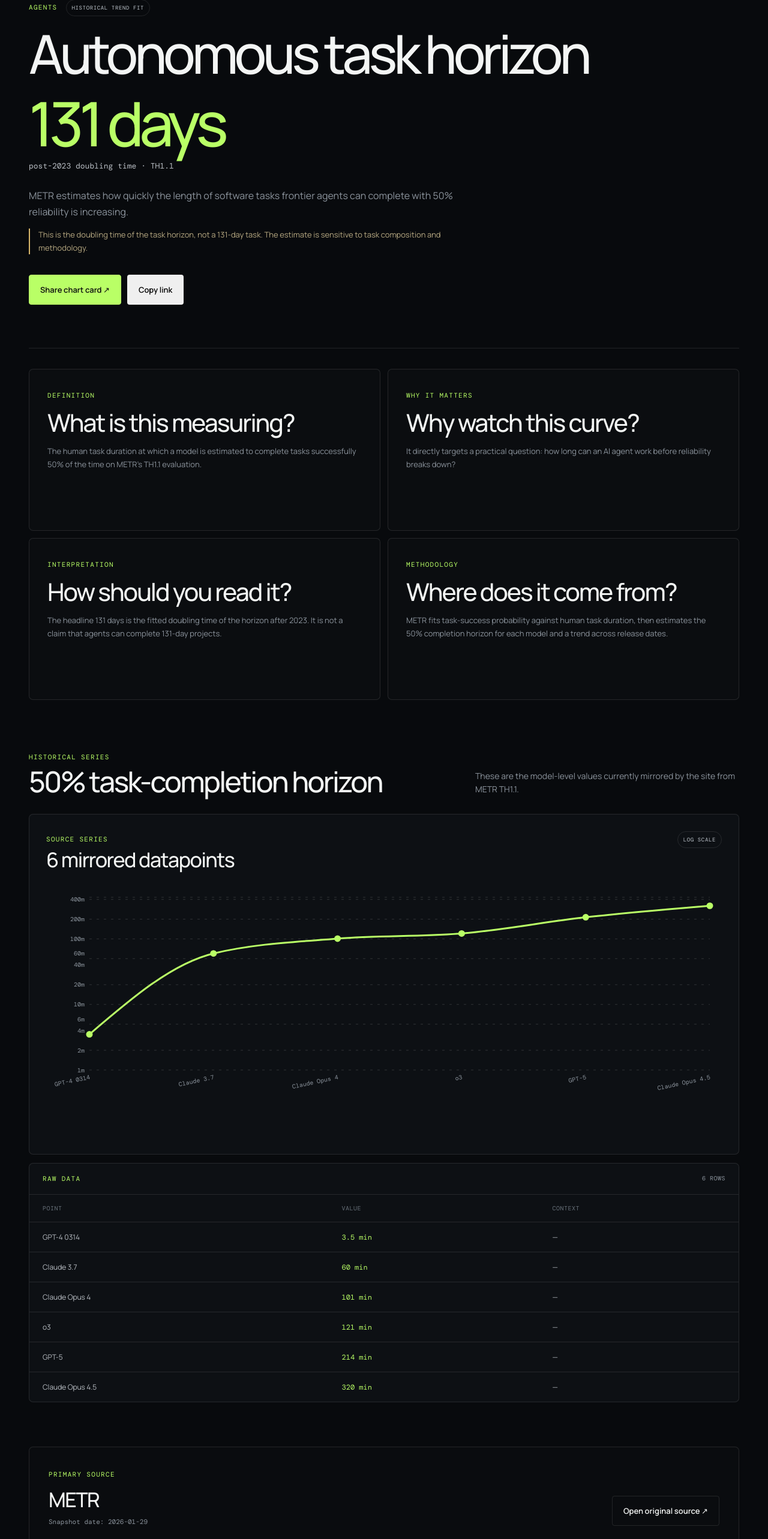
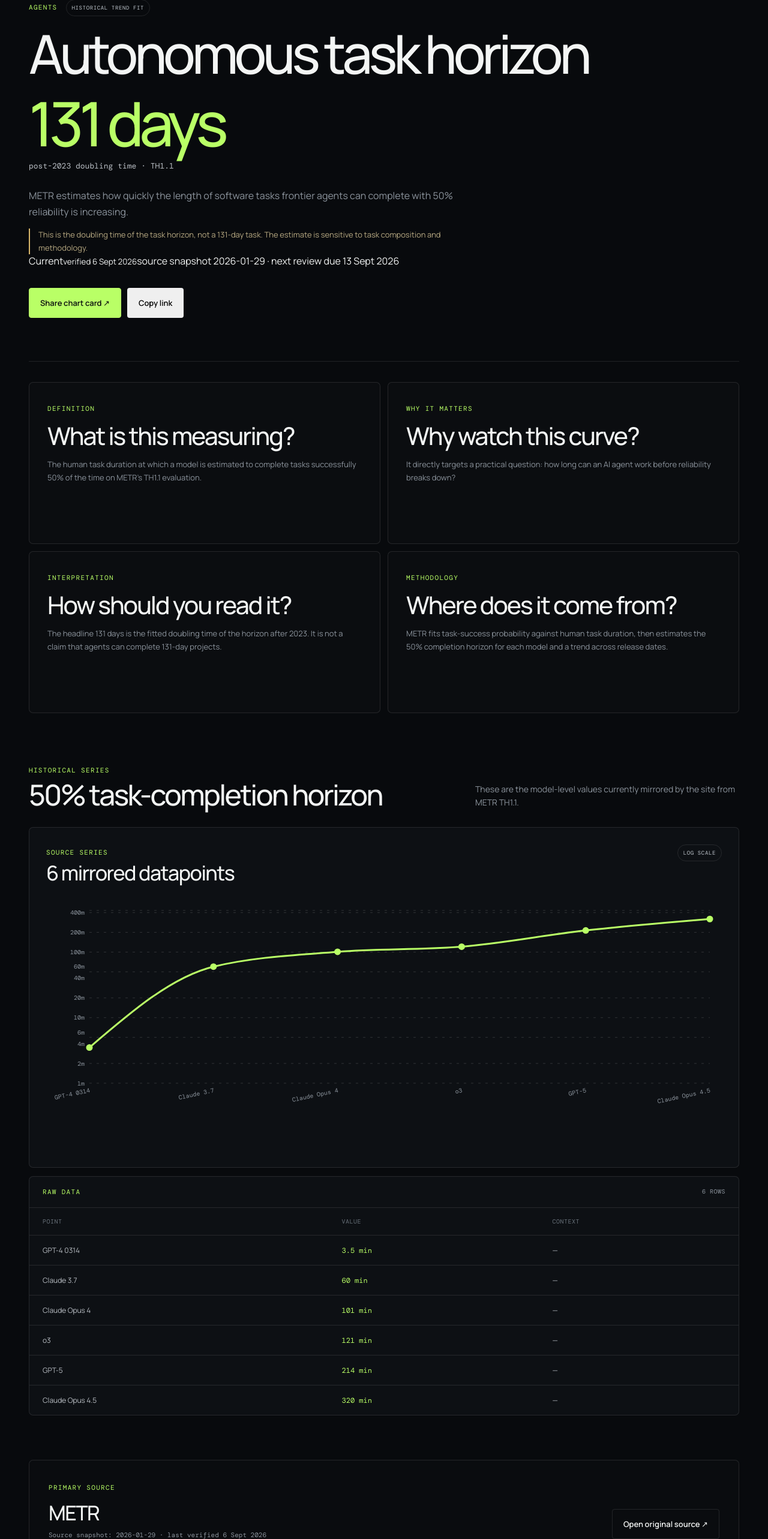
Before and after one commit to rcampbell30/The-Intelligence-curve-, a React (Vite) app: page /metric/agent-time-horizon in a window 1280 px wide. Shown: the part 225-2791 px from the top of the page at 60% size. Built offline with nearby package versions, Linux system fonts and the light colour scheme; a web font is replaced by a local one.

Commit message:
Add freshness audit details to metric pages

```diff
--- a/src/pages/MetricDetailPage.tsx
+++ b/src/pages/MetricDetailPage.tsx
@@ -9,7 +9,9 @@
   XAxis,
   YAxis,
 } from 'recharts'
+import FreshnessBadge from '../components/FreshnessBadge'
 import ShareMetricCard from '../components/ShareMetricCard'
+import { formatFreshnessDate, getFreshness } from '../data/freshness'
 import { metricDetails } from '../data/metricDetails'
 import { metrics } from '../data/metrics'
 
@@ -41,6 +43,7 @@
   }
 
   const related = metrics.filter((item) => item.category === metric.category && item.id !== metric.id).slice(0, 3)
+  const freshness = getFreshness(metric.id)
   const isLog = detail.seriesScale === 'log'
   const seriesValues = detail.series?.map((point) => point.value) ?? []
   const maxValue = seriesValues.length ? Math.max(...seriesValues) : 1
@@ -60,6 +63,10 @@
         <p className="metric-detail-secondary">{metric.secondary}</p>
         <p className="metric-detail-summary">{metric.summary}</p>
         {metric.caution && <p className="metric-detail-caution">{metric.caution}</p>}
+        <div className="metric-detail-freshness">
+          <FreshnessBadge metricId={metric.id} />
+          {freshness && <span className="freshness-detail-copy">source snapshot {metric.asOf} · next review due {formatFreshnessDate(freshness.dueDate)}</span>}
+        </div>
         <ShareMetricCard metric={metric} detail={detail} />
       </div>
 
@@ -163,10 +170,25 @@
         <div>
           <span className="eyebrow">PRIMARY SOURCE</span>
           <h2>{metric.source}</h2>
-          <p>Snapshot date: {metric.asOf}</p>
+          <p>Source snapshot: {metric.asOf}{freshness ? ` · last verified ${formatFreshnessDate(freshness.lastVerified)}` : ''}</p>
         </div>
         <a className="button secondary" href={metric.sourceUrl} target="_blank" rel="noreferrer">Open original source ↗</a>
       </div>
+
+      {freshness && (
+        <div className="freshness-panel">
+          <div>
+            <span className="eyebrow">FRESHNESS POLICY</span>
+            <h3>{freshness.reviewLabel}</h3>
+            <p>{freshness.note ?? 'The original source is checked on this cadence for revised values, methodology changes or replacement datasets.'}</p>
+          </div>
+          <div className="freshness-panel-meta">
+            <strong>{freshness.sourceVersion}</strong>
+            <span>Verified {formatFreshnessDate(freshness.lastVerified)}</span>
+            <span>Next review due {formatFreshnessDate(freshness.dueDate)}</span>
+          </div>
+        </div>
+      )}
 
       {related.length > 0 && (
         <section className="related-metrics">
```
